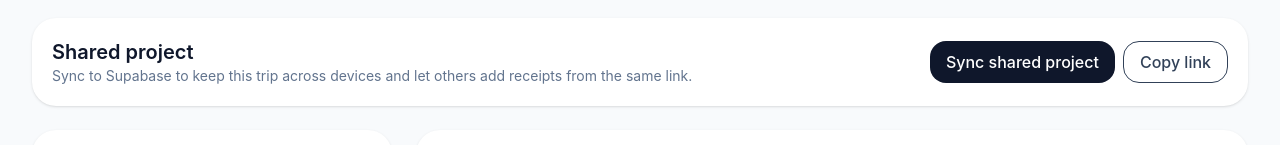
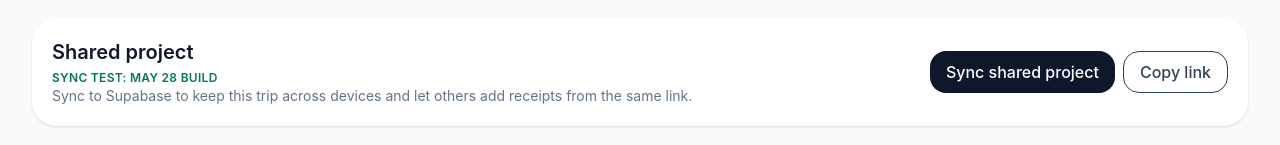
Before and after one commit to kdscott5310/Expense-Tracker, a React (Vite) app in the folder Expense-Tracker/: page / in a window 1280 px wide. Shown: the part 240-385 px from the top of the page. Built offline with nearby package versions, Linux system fonts and the light colour scheme; no server answers.

Commit message:
Add visible deployment sync marker

```diff
--- a/Expense-Tracker/src/App.jsx
+++ b/Expense-Tracker/src/App.jsx
@@ -483,6 +483,7 @@ export default function ReceiptSplitApp() {
         <section className="flex flex-col gap-3 rounded-3xl bg-white p-5 shadow-sm md:flex-row md:items-center md:justify-between">
           <div>
             <h2 className="text-xl font-semibold">Shared project</h2>
+            <p className="mt-1 text-xs font-semibold uppercase tracking-wide text-emerald-700">Sync test: May 28 build</p>
             <p className="text-sm text-slate-500">
               Sync to Supabase to keep this trip across devices and let others add receipts from the same link.
             </p>
```
